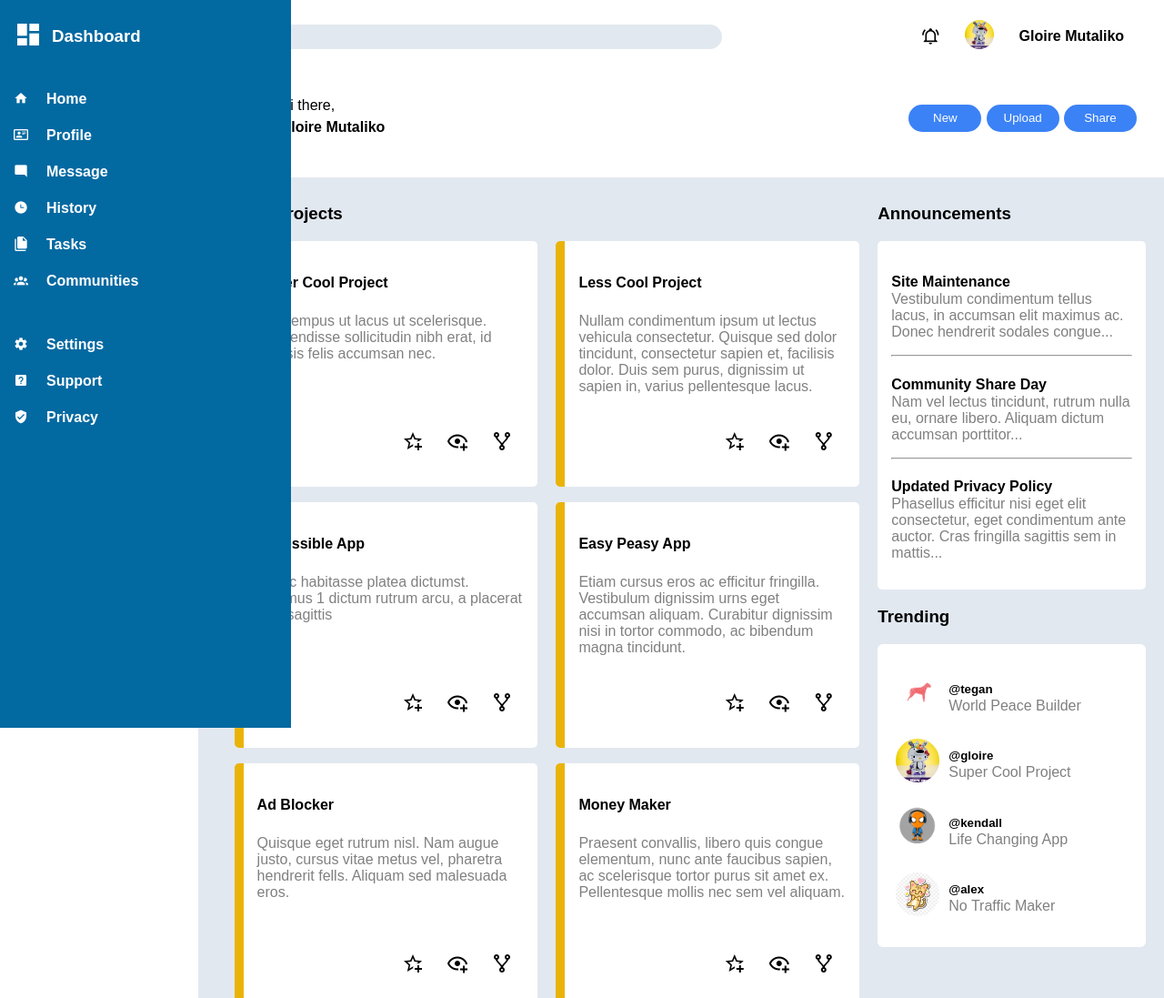
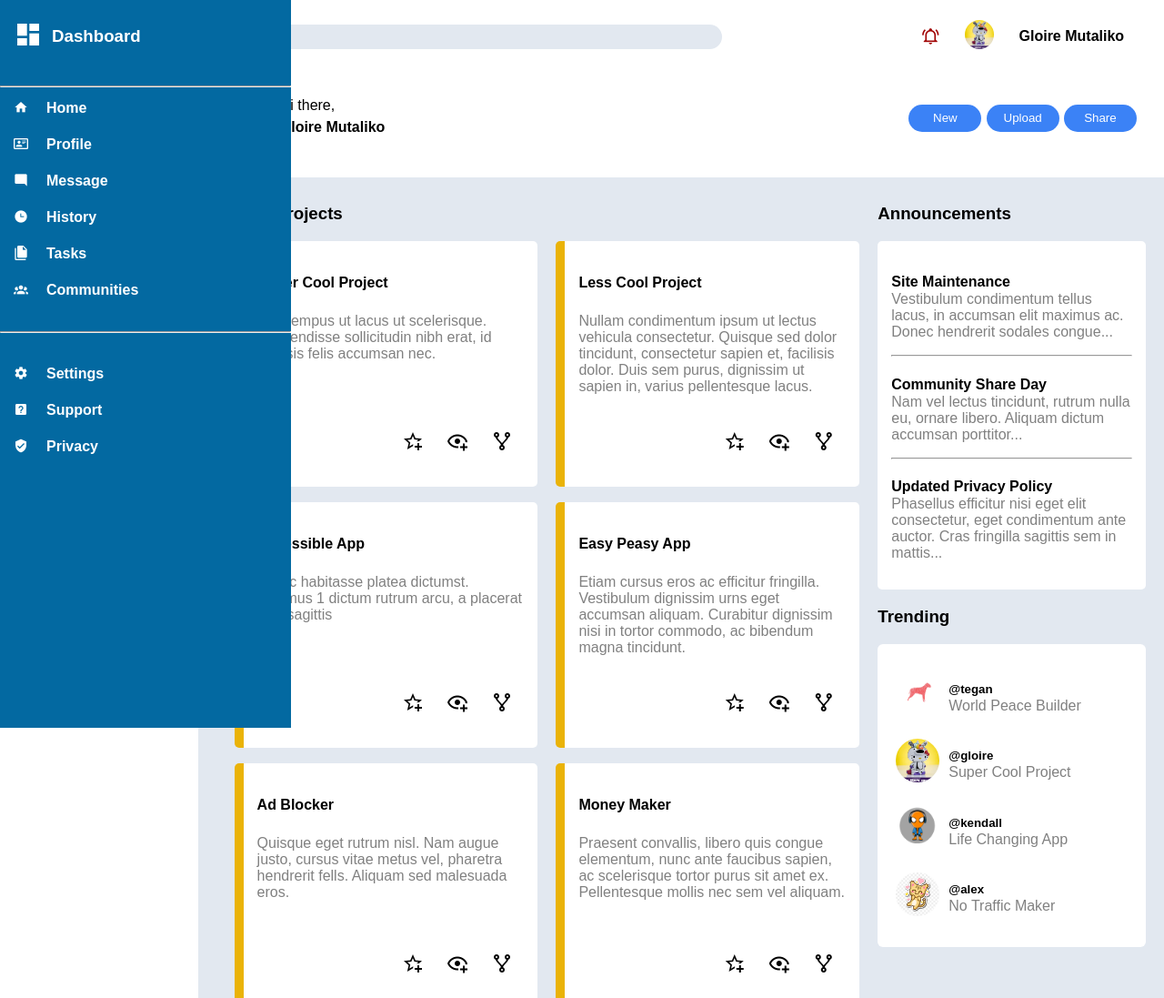
Before and after one commit to GloireMutaliko21/dashboard-gda, a plain HTML site: page index.html in a window 1280 px wide. Shown: the top 1097 px of the page at 91% size. Drawn offline with Linux system fonts and the light colour scheme.

Commit message:
style: dividers for sidebar

```diff
--- a/index.html
+++ b/index.html
@@ -18,7 +18,7 @@
                 <input type="text" id="rechercher">
             </div>
             <div class="notif_profil">
-                <div><span class="mdi mdi-bell-ring-outline" style="font-size: 20px; " id="notification"></span></div>
+                <div><span class="mdi mdi-bell-ring-outline" style="font-size: 20px; color: rgb(161, 4, 4);" id="notification"></span></div>
                 <div><img src="assets/profile.webp" alt="profile_image" id="profil"></div>
                 <div>
                     <h4 id="name">Gloire Mutaliko</h4>
@@ -47,6 +47,7 @@
             <span class="mdi mdi-view-dashboard"></span>
             <h3>Dashboard</h3>
         </div>
+        <hr>
         <div class="sidebar-menu">
             <span class="mdi mdi-home"></span>
             <p>Home</p>
@@ -67,10 +68,11 @@
             <span class="mdi mdi-file-multiple"></span>
             <p>Tasks</p>
         </div>
-        <div class="sidebar-menu">
+        <div class="sidebar-menu" id="divider-bloc-settings">
             <span class="mdi mdi-account-group"></span>
             <p>Communities</p>
         </div>
+        <hr >
         <div class="sidebar-menu" id="setting">
             <span class="mdi mdi-cog"></span>
             <p>Settings</p>
--- a/style.css
+++ b/style.css
@@ -117,7 +117,8 @@ header {
 
 input[type=submit]:hover {
     color: #3b82f6;
-    background-color: rgb(208, 255, 237);
+    border: 1px solid #3b82f6;
+    background-color: #fff;
     font-weight: bold;
 }
 
@@ -164,7 +165,10 @@ input[type=submit]:hover {
 }
 
 #setting {
-    margin-top: 30px;
+    margin-top: 20px;
+}
+#divider-bloc-settings{
+    margin-bottom: 20px;
 }
 
 main {
```
